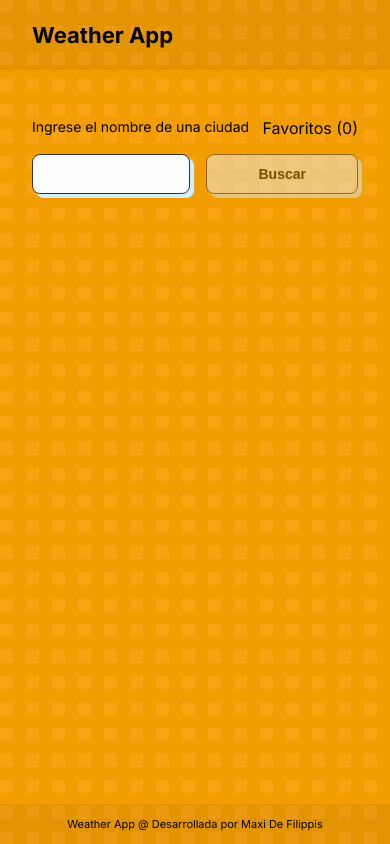
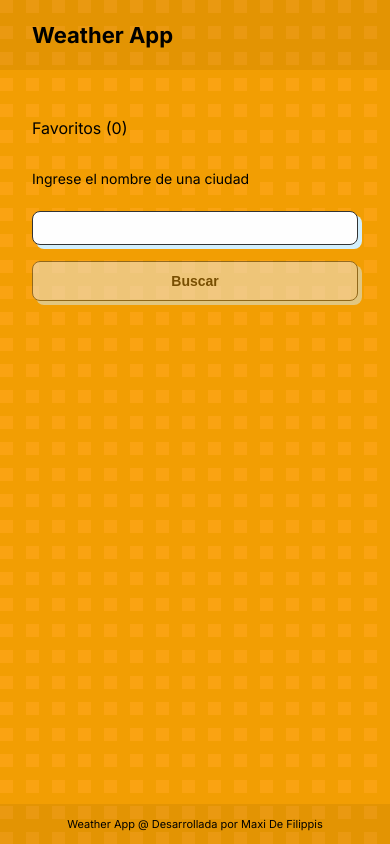
Before and after one commit to maxidefilippis/wheater-app, a Next.js app: page / in a window 390 px wide. Built offline with nearby package versions, Linux system fonts and the light colour scheme.

Commit message:
improved mobile view

```diff
--- a/src/app/page.module.css
+++ b/src/app/page.module.css
@@ -22,3 +22,13 @@
     display: flex;
     padding-block: 1rem;
 }
+@media (max-width: 600px) {
+    .homeHead {
+        flex-direction: column-reverse;
+        gap: 2rem;
+    }
+    .searchBox {
+        flex-direction: column;
+        padding-top: 0.5rem;
+    }
+}
--- a/src/components/cityExtendedCard/index.module.css
+++ b/src/components/cityExtendedCard/index.module.css
@@ -20,7 +20,6 @@
     flex-direction: column;
     gap: 1.5rem;
     padding: 0.9rem;
-    padding-top: 0;
 }
 .temp{
     padding: 1rem;
--- a/src/components/goBack/index.module.css
+++ b/src/components/goBack/index.module.css
@@ -1,7 +1,7 @@
 .back {
     display: flex;
     justify-content: center;
-    padding-block: 1rem 2rem;
+    padding-block: 1rem;
 }
 .back a {
     font-weight: bold;
```
Also changed, not shown: src/app/forecast/[name]/page.module.css (line endings or trailing spaces).
